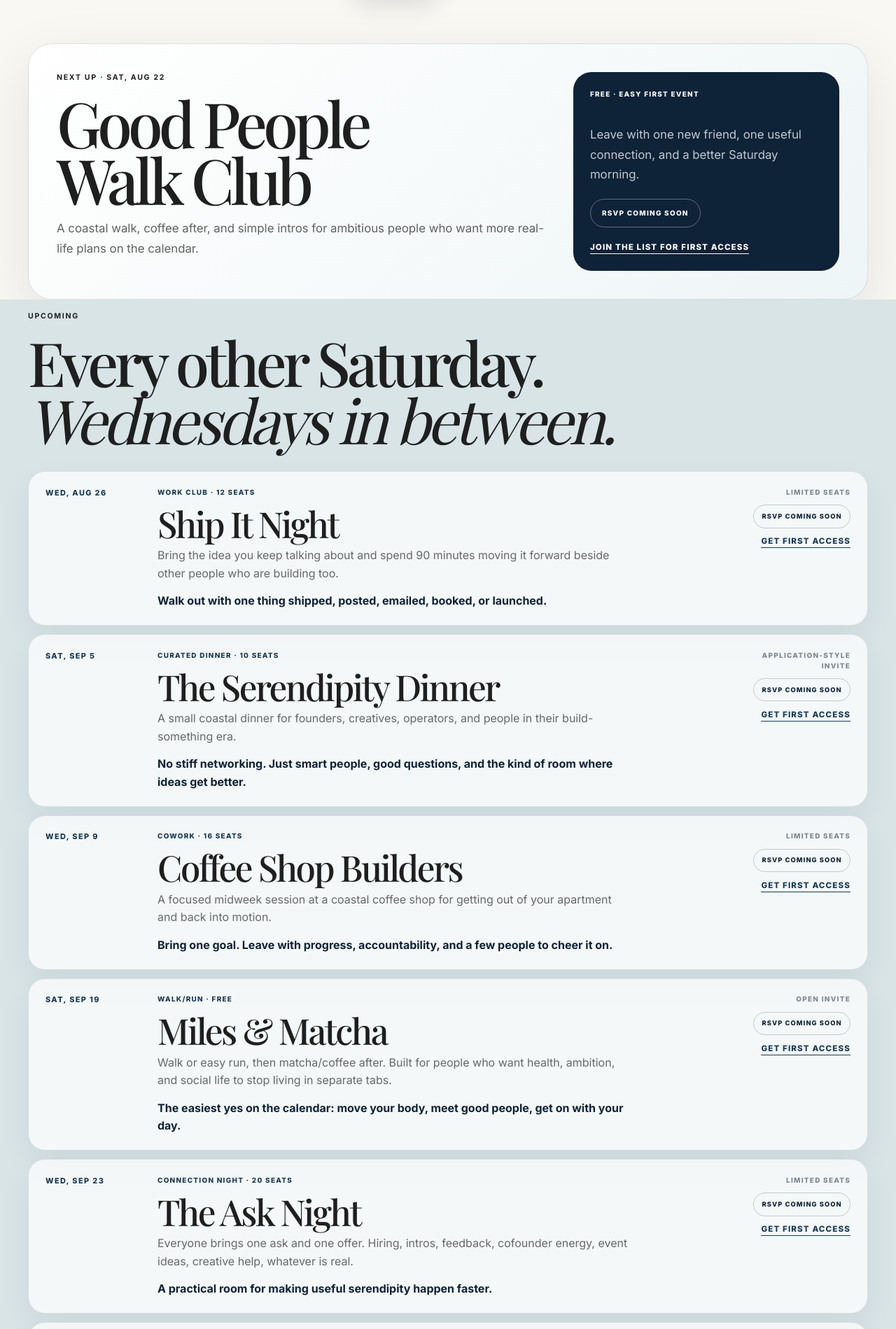
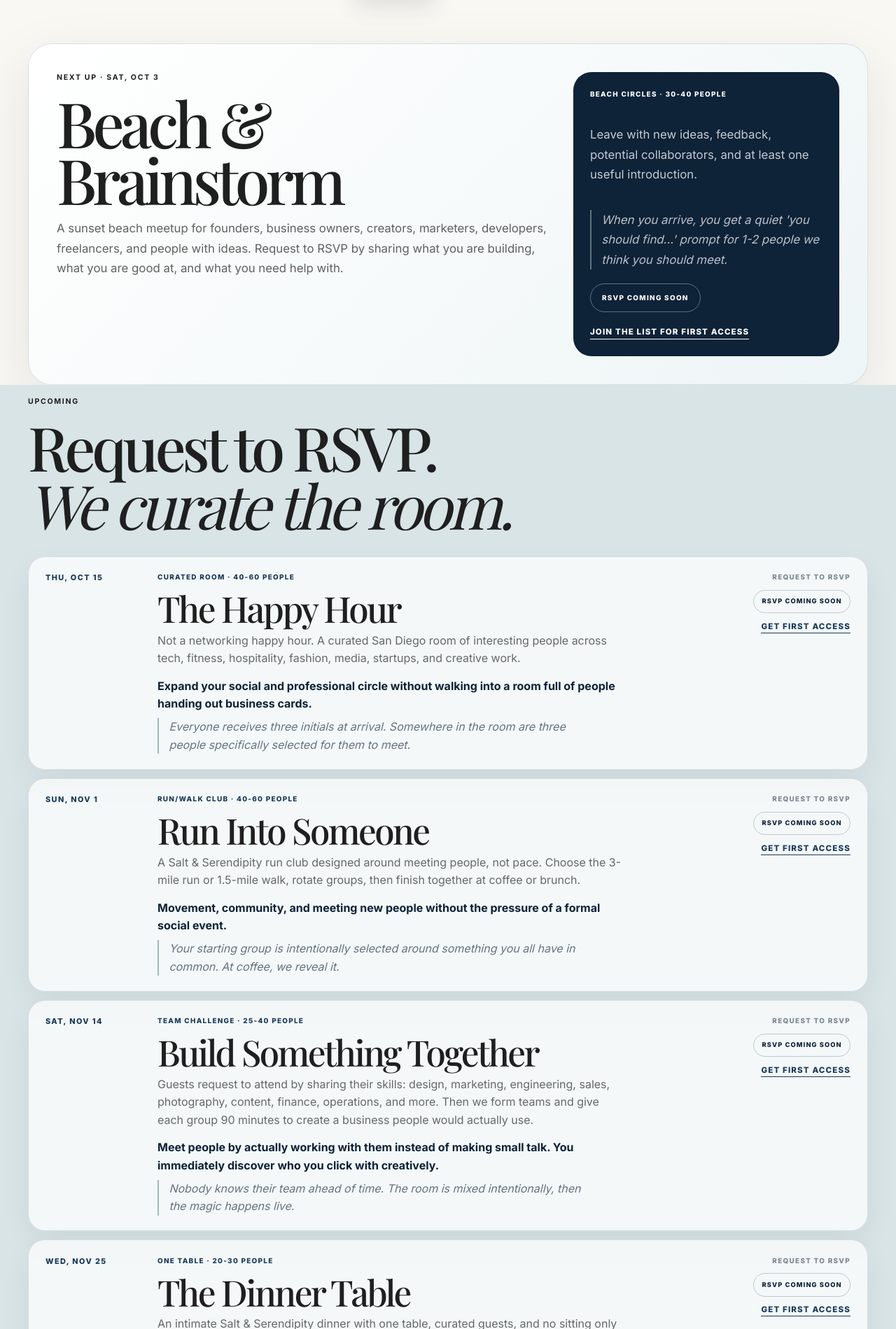
Before and after one commit to SeaForthStrategies/Salt-Serendipity, a Next.js app: page /events in a window 1280 px wide. Shown: the part 601-2500 px from the top of the page at 70% size. Built offline with nearby package versions, Linux system fonts and the light colour scheme; a web font is replaced by a local one.

Commit message:
Update curated event lineup

```diff
--- a/src/app/events/page.tsx
+++ b/src/app/events/page.tsx
@@ -7,76 +7,74 @@ export const dynamic = "force-dynamic";
 
 const events = [
   {
-    date: "2026-08-22",
-    label: "Sat, Aug 22",
-    title: "Good People Walk Club",
-    tag: "Free · Easy first event",
-    detail: "A coastal walk, coffee after, and simple intros for ambitious people who want more real-life plans on the calendar.",
-    promise: "Leave with one new friend, one useful connection, and a better Saturday morning.",
-    spots: "Open invite",
+    date: "2026-10-03",
+    label: "Sat, Oct 3",
+    title: "Beach & Brainstorm",
+    tag: "Beach circles · 30-40 people",
+    detail: "A sunset beach meetup for founders, business owners, creators, marketers, developers, freelancers, and people with ideas. Request to RSVP by sharing what you are building, what you are good at, and what you need help with.",
+    promise: "Leave with new ideas, feedback, potential collaborators, and at least one useful introduction.",
+    serendipity: "When you arrive, you get a quiet 'you should find...' prompt for 1-2 people we think you should meet.",
+    spots: "Request to RSVP",
   },
   {
-    date: "2026-08-26",
-    label: "Wed, Aug 26",
-    title: "Ship It Night",
-    tag: "Work club · 12 seats",
-    detail: "Bring the idea you keep talking about and spend 90 minutes moving it forward beside other people who are building too.",
-    promise: "Walk out with one thing shipped, posted, emailed, booked, or launched.",
-    spots: "Limited seats",
+    date: "2026-10-15",
+    label: "Thu, Oct 15",
+    title: "The Happy Hour",
+    tag: "Curated room · 40-60 people",
+    detail: "Not a networking happy hour. A curated San Diego room of interesting people across tech, fitness, hospitality, fashion, media, startups, and creative work.",
+    promise: "Expand your social and professional circle without walking into a room full of people handing out business cards.",
+    serendipity: "Everyone receives three initials at arrival. Somewhere in the room are three people specifically selected for them to meet.",
+    spots: "Request to RSVP",
   },
   {
-    date: "2026-09-05",
-    label: "Sat, Sep 5",
-    title: "The Serendipity Dinner",
-    tag: "Curated dinner · 10 seats",
-    detail: "A small coastal dinner for founders, creatives, operators, and people in their build-something era.",
-    promise: "No stiff networking. Just smart people, good questions, and the kind of room where ideas get better.",
-    spots: "Application-style invite",
+    date: "2026-11-01",
+    label: "Sun, Nov 1",
+    title: "Run Into Someone",
+    tag: "Run/walk club · 40-60 people",
+    detail: "A Salt & Serendipity run club designed around meeting people, not pace. Choose the 3-mile run or 1.5-mile walk, rotate groups, then finish together at coffee or brunch.",
+    promise: "Movement, community, and meeting new people without the pressure of a formal social event.",
+    serendipity: "Your starting group is intentionally selected around something you all have in common. At coffee, we reveal it.",
+    spots: "Request to RSVP",
   },
   {
-    date: "2026-09-09",
-    label: "Wed, Sep 9",
-    title: "Coffee Shop Builders",
-    tag: "Cowork · 16 seats",
-    detail: "A focused midweek session at a coastal coffee shop for getting out of your apartment and back into motion.",
-    promise: "Bring one goal. Leave with progress, accountability, and a few people to cheer it on.",
-    spots: "Limited seats",
+    date: "2026-11-14",
+    label: "Sat, Nov 14",
+    title: "Build Something Together",
+    tag: "Team challenge · 25-40 people",
+    detail: "Guests request to attend by sharing their skills: design, marketing, engineering, sales, photography, content, finance, operations, and more. Then we form teams and give each group 90 minutes to create a business people would actually use.",
+    promise: "Meet people by actually working with them instead of making small talk. You immediately discover who you click with creatively.",
+    serendipity: "Nobody knows their team ahead of time. The room is mixed intentionally, then the magic happens live.",
+    spots: "Request to RSVP",
   },
   {
-    date: "2026-09-19",
-    label: "Sat, Sep 19",
-    title: "Miles & Matcha",
-    tag: "Walk/run · Free",
-    detail: "Walk or easy run, then matcha/coffee after. Built for people who want health, ambition, and social life to stop living in separate tabs.",
-    promise: "The easiest yes on the calendar: move your body, meet good people, get on with your day.",
-    spots: "Open invite",
+    date: "2026-11-25",
+    label: "Wed, Nov 25",
+    title: "The Dinner Table",
+    tag: "One table · 20-30 people",
+    detail: "An intimate Salt & Serendipity dinner with one table, curated guests, and no sitting only with whoever you came with. Each course introduces a different real conversation question.",
+    promise: "Create actual friendships instead of collecting contacts.",
+    serendipity: "Seating changes once during the evening based on who we think should meet.",
+    spots: "Request to RSVP",
   },
   {
-    date: "2026-09-23",
-    label: "Wed, Sep 23",
-    title: "The Ask Night",
-    tag: "Connection night · 20 seats",
-    detail: "Everyone brings one ask and one offer. Hiring, intros, feedback, cofounder energy, event ideas, creative help, whatever is real.",
-    promise: "A practical room for making useful serendipity happen faster.",
-    spots: "Limited seats",
+    date: "2026-12-12",
+    label: "Sat, Dec 12",
+    title: "Give & Get",
+    tag: "Hidden matches · 35-50 people",
+    detail: "Everyone submits two things before the event: something they can give and something they need. We curate the room around where people's strengths and needs overlap.",
+    promise: "Everyone should leave having either helped someone or gotten meaningful help themselves.",
+    serendipity: "Nobody gets a directory. You discover the hidden matches throughout the room.",
+    spots: "Request to RSVP",
   },
   {
-    date: "2026-10-03",
-    label: "Sat, Oct 3",
-    title: "Bonfire & Big Ideas",
-    tag: "Beach social · Open invite",
-    detail: "A low-pressure coastal hang with one tiny rule: bring a friend and one thing you are excited to build next.",
-    promise: "Good people, warm fire, easy conversations, and the kind of night that turns into a group chat.",
-    spots: "Open invite",
-  },
-  {
-    date: "2026-10-07",
-    label: "Wed, Oct 7",
-    title: "No More Notes App",
-    tag: "Action night · 12 seats",
-    detail: "For the ideas sitting in your Notes app. We pick one, simplify it, and take the first public step before the night ends.",
-    promise: "Because momentum converts better than overthinking.",
-    spots: "Limited seats",
+    date: "2026-12-27",
+    label: "Sun, Dec 27",
+    title: "The Reset Club",
+    tag: "Year-end reset · 25-40 people",
+    detail: "Coffee, music, notebooks, planning, and vision boards, structured around accountability and connection instead of just pretty Pinterest boards.",
+    promise: "Leave with actual direction for 2027 and people who can be part of it.",
+    serendipity: "Everyone gets a 2027 connection chosen for them based on goals, projects, and the life they are building next.",
+    spots: "Request to RSVP",
   },
 ];
 
@@ -104,7 +102,7 @@ export default function EventsPage() {
         <MotionReveal>
           <p className="eyebrow">Salt &amp; Serendipity events</p>
           <h1>Make plans that<br /><span className="serif">move your life.</span></h1>
-          <p>Coastal walks, work nights, dinners, and tiny rooms where ambitious people become real friends.</p>
+          <p>Curated gatherings where the right people end up in the same place, and what happens next is serendipity.</p>
           <div className="events-hero-actions">
             <Link className="button" href="/#join-list">Get invited</Link>
             <Link className="button button-ghost" href="/partners">Host with us</Link>
@@ -124,6 +122,7 @@ export default function EventsPage() {
           <div className="events-feature-side">
             <span>{featuredEvent.tag}</span>
             <p>{featuredEvent.promise}</p>
+            <p className="events-serendipity">{featuredEvent.serendipity}</p>
             <b className="events-rsvp">RSVP coming soon</b>
             <Link className="events-list-link" href="/#join-list">Join the list for first access</Link>
           </div>
@@ -135,7 +134,7 @@ export default function EventsPage() {
       <div className="shell">
         <MotionReveal className="events-section-head">
           <p className="eyebrow">Upcoming</p>
-          <h2>Every other Saturday.<br /><span className="serif">Wednesdays in between.</span></h2>
+          <h2>Request to RSVP.<br /><span className="serif">We curate the room.</span></h2>
         </MotionReveal>
         {remainingEvents.length > 0 ? <div className="events-list">
           {remainingEvents.map((event, index) => (
@@ -146,6 +145,7 @@ export default function EventsPage() {
                 <h3>{event.title}</h3>
                 <p>{event.detail}</p>
                 <p className="events-promise">{event.promise}</p>
+                <p className="events-serendipity">{event.serendipity}</p>
               </div>
               <div className="events-row-action">
                 <b>{event.spots}</b>
--- a/src/app/globals.css
+++ b/src/app/globals.css
@@ -382,3 +382,7 @@ body { background:#f7f5f2; }
   .events-feature-convert-card { border-radius:24px; padding:1.25rem; }
   .events-feature-side { border-radius:20px; }
 }
+
+.events-serendipity { border-left:2px solid rgba(125,157,156,.7); padding-left:.9rem; font-style:italic; }
+.events-feature-side .events-serendipity { color:rgba(255,255,255,.72) !important; }
+.events-row .events-serendipity { max-width:38rem; color:rgba(14,34,56,.62) !important; }
```
